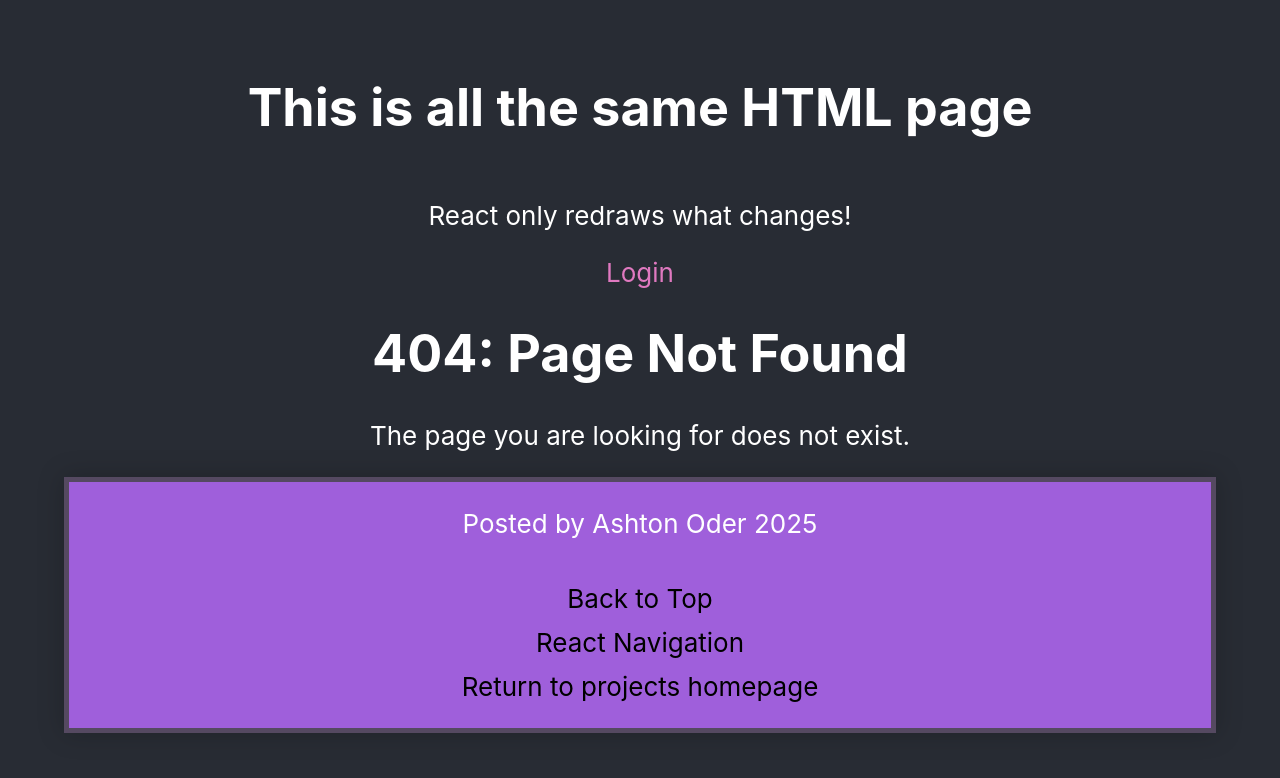
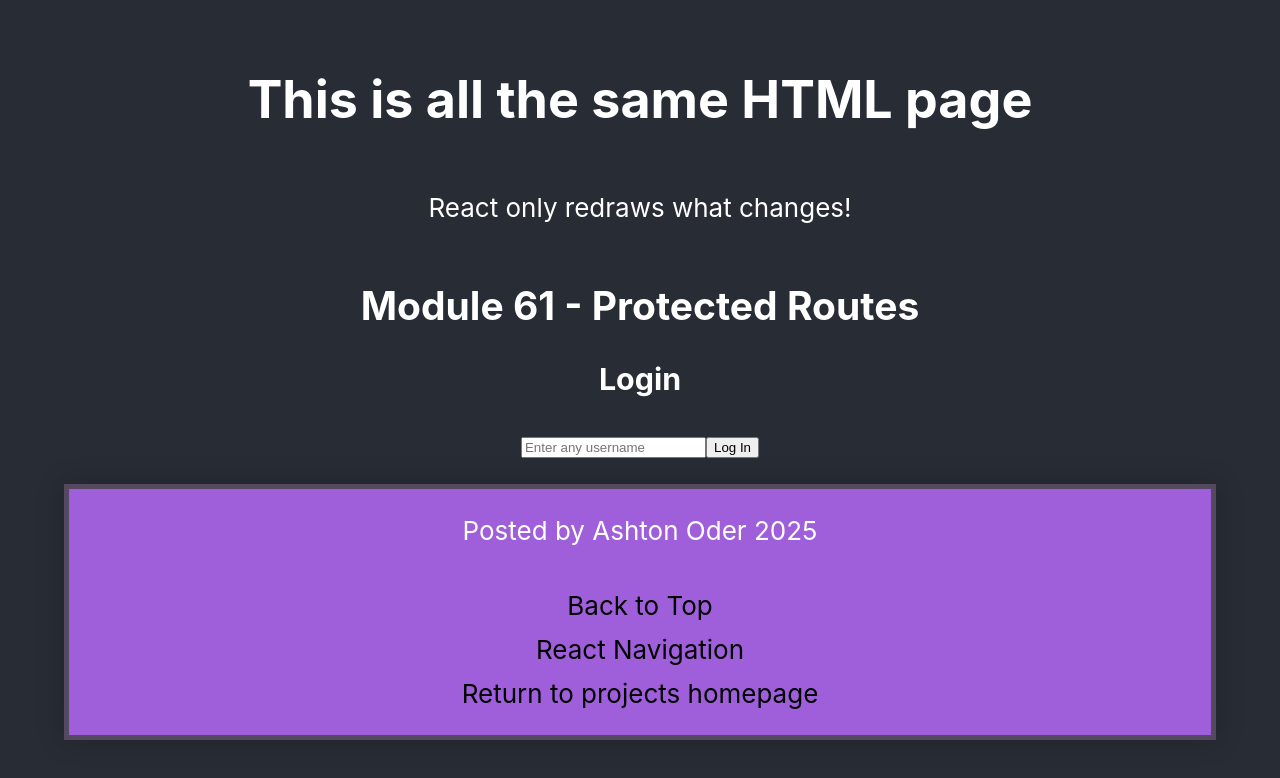
Before and after one commit to VeryExcitedGremlin/first-react-app, a React (Create React App) app: page /first-react-app/61 in a window 1280 px wide. Shown: the top 778 px of the page. Built offline with nearby package versions, Linux system fonts and the light colour scheme.

Commit message:
update ProtectedRoute

```diff
--- a/src/App.js
+++ b/src/App.js
@@ -8,10 +8,9 @@ import DisplayHello from "./components/module-47-react-basics/display-47/Display
 import DisplayCounters from "./components/module-49-state-management/display-49/Display49";
 import { PersonalFooter } from "./components/Footer/personal-footer";
 import Navigation from "./components/Navigation/Nav";
-import ProtectedRoute from './components/module-61-protected-routes/ProtectedRoute';
-import Dashboard from './components/module-61-protected-routes/Dashboard';
+import DisplayReducer from './components/module-63-useReducer/display-63/Display63';
+import DisplayProtected from './components/module-61-protected-routes/display-61/Display61';
 import Login from './components/module-61-protected-routes/Login';
-import DisplayReducer from './components/module-63-useReducer/display-63/Display63';
 
 //stylesheet
 import "./App.css";
@@ -39,11 +38,9 @@ function App() {
         <Route path="/first-react-app/47" element={<DisplayHello />} />
         <Route path="/first-react-app/49" element={<DisplayCounters />} />
         <Route
-          path="/first-react-app/60"
+          path="/first-react-app/61"
           element={
-            <ProtectedRoute isLoggedIn={isLoggedIn}>
-              <Dashboard />
-            </ProtectedRoute>
+            <DisplayProtected handleLogin={handleLogin} isLoggedIn={isLoggedIn}/>
           }
         />
         <Route
--- a/src/components/Header/header.jsx
+++ b/src/components/Header/header.jsx
@@ -6,17 +6,21 @@ export default function Header({ isLoggedIn, onLogout }) {
     <div className="container">
       <h1>This is all the same HTML page</h1>
       <p>React only redraws what changes!</p>
-      {location.pathname !== '/first-react-app/Login' && <div className="nav-auth">
+      {
+        <div className="nav-auth">
           {isLoggedIn ? (
             <button onClick={onLogout} className="btn-logout nav">
               Logout
             </button>
           ) : (
-          <Link to="/first-react-app/Login" className="btn-login nav">
+            location.pathname !== "/first-react-app/61" && (
+              <Link to="/first-react-app/61" className="btn-login nav">
                 Login
               </Link>
+            )
           )}
-      </div>}
+        </div>
+      }
     </div>
   );
 }
--- a/src/components/Navigation/Nav.jsx
+++ b/src/components/Navigation/Nav.jsx
@@ -4,8 +4,9 @@ import "./Nav.css";
 export default function Navigation({ isLoggedIn, onLogout }) {
   return (
     <div className="container">
-      <h2>This technically just updates the same page!!!</h2>
-      <h3>Pick somewhere else to be:</h3>
+      {/* <h2>This technically just updates the same page!!!</h2>
+      <h3>Pick somewhere else to be:</h3> */}
+      <h2>Pick somewhere else to be:</h2>
       <nav>
         <li>
           <Link className="nav" to="/first-react-app/47">
@@ -18,7 +19,7 @@ export default function Navigation({ isLoggedIn, onLogout }) {
           </Link>
         </li>
         <li>
-          <Link className="nav" to="/first-react-app/60">
+          <Link className="nav" to="/first-react-app/61">
             Protected Links
           </Link>
         </li>
--- a/src/components/module-61-protected-routes/Login.jsx
+++ b/src/components/module-61-protected-routes/Login.jsx
@@ -3,15 +3,15 @@ import { useNavigate, useLocation } from "react-router";
 
 export default function Login({ onLogin }) {
   const [username, setUsername] = useState("");
-  const navigate = useNavigate();
-  const location = useLocation();
-  const from = location.state?.from?.pathname || "/first-react-app/dashboard";
+  // const navigate = useNavigate();
+  // const location = useLocation();
+  // const from = location.state?.from?.pathname || "/first-react-app/61";
 
   const handleSubmit = (e) => {
     e.preventDefault();
     if (username.trim()) {
       onLogin();
-      navigate(from, { replace: true });
+      // navigate(from, { replace: true });
     }
   };
 
--- a/src/components/module-61-protected-routes/ProtectedRoute.jsx
+++ b/src/components/module-61-protected-routes/ProtectedRoute.jsx
@@ -5,12 +5,13 @@ export default function ProtectedRoute({ isLoggedIn, children }) {
 
   if (!isLoggedIn) {
     return (
-      <Navigate
-        to="/first-react-app/Login"
-        state={{ from: location }}
-        replace
-      />
+      // <Navigate
+      //   to="/first-react-app/Login"
+      //   state={{ from: location }}
+      //   replace
+      // />
+      children[1]
     );
   }
-  return children;
+  return children[0];
 }
--- a/src/components/module-61-protected-routes/display-61/Display61.jsx
+++ b/src/components/module-61-protected-routes/display-61/Display61.jsx
@@ -0,0 +1,15 @@
+import ProtectedRoute from "../ProtectedRoute";
+import Dashboard from "../Dashboard";
+import Login from "../Login";
+
+export default function DisplayProtected({ isLoggedIn, handleLogin, handleUsername }) {
+  return (
+    <>
+      <h2>Module 61 - Protected Routes</h2>
+      <ProtectedRoute isLoggedIn={isLoggedIn}>
+        <Dashboard />
+        <Login onLogin={handleLogin} />
+      </ProtectedRoute>
+    </>
+  );
+}
```
Lines whose indentation alone changed are shown as unchanged.
